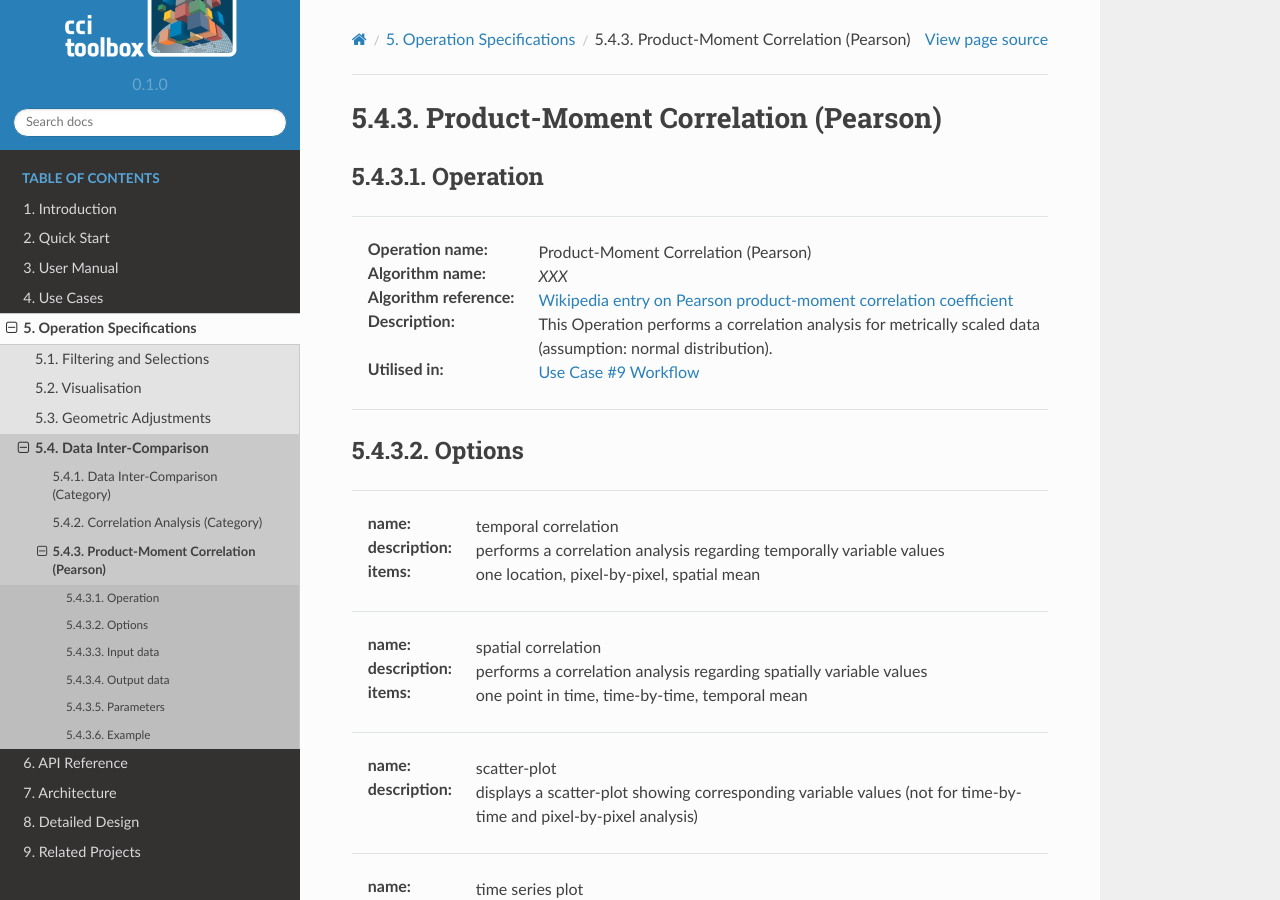
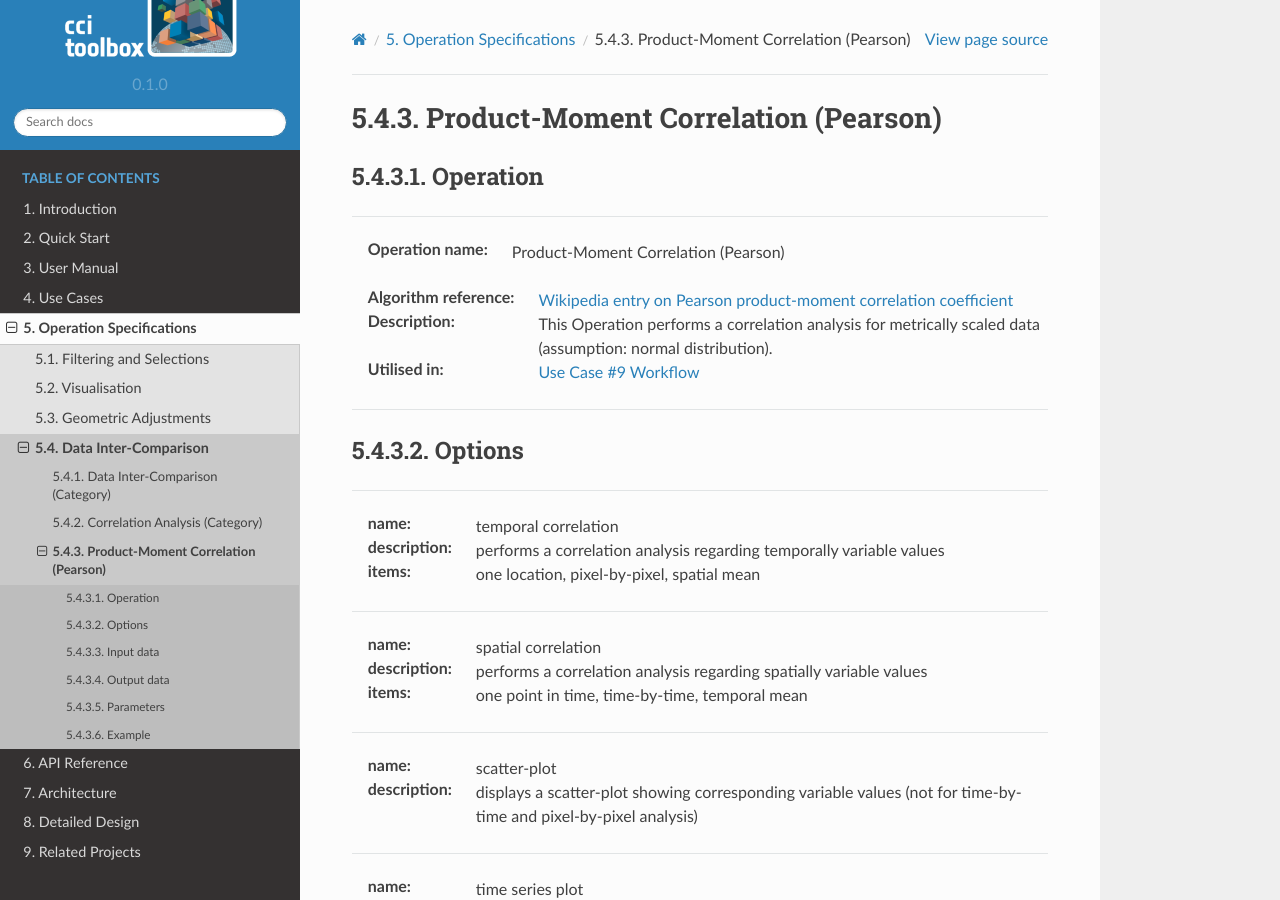
Before and after one commit to CCI-Tools/cate, a Sphinx documentation site: the page built from doc/source/op_specs/data-intercomparison/correlation-analysis/op_spec_product-moment-correlation.rst, in a window 1280 px wide and 900 px high. Built offline with Sphinx 7.4.7 and the Read the Docs theme 2.0.0, drawn with Linux system fonts in a browser that asks for light colours.

Commit message:
Update op_spec_product-moment-correlation.rst

```diff
--- a/doc/source/op_specs/data-intercomparison/correlation-analysis/op_spec_product-moment-correlation.rst
+++ b/doc/source/op_specs/data-intercomparison/correlation-analysis/op_spec_product-moment-correlation.rst
@@ -10,7 +10,7 @@ Operation
 --------------------------
 
 :Operation name: Product-Moment Correlation (Pearson)
-:Algorithm name: *XXX*
+.. :Algorithm name: *XXX*
 :Algorithm reference: `Wikipedia entry on Pearson product-moment correlation coefficient <https://en.wikipedia.org/wiki/Pearson_product-moment_correlation_coefficient>`_
 :Description: This Operation performs a correlation analysis for metrically scaled data (assumption: normal distribution).
 :Utilised in: :doc:`../../uc_workflows/uc09_workflow`
```
